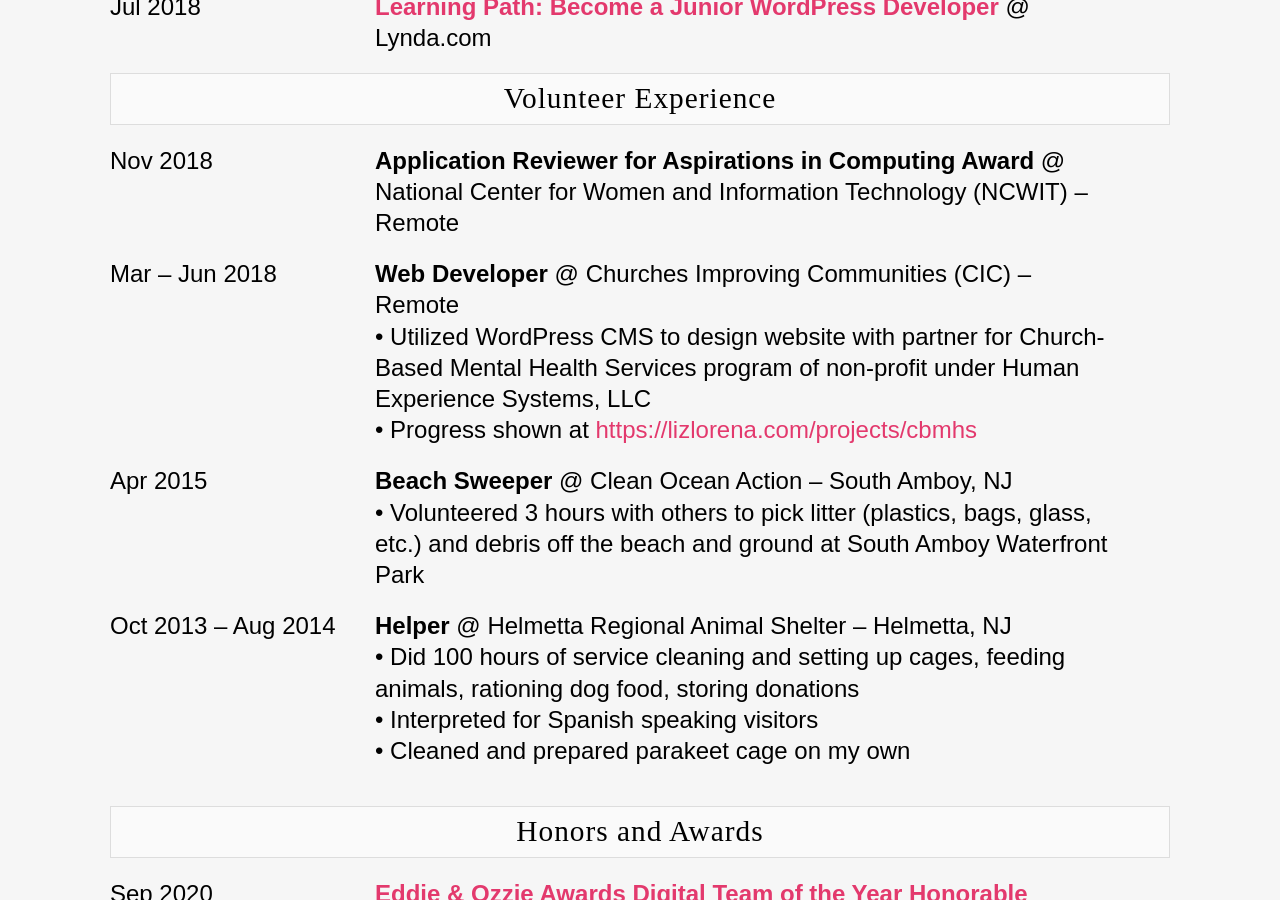
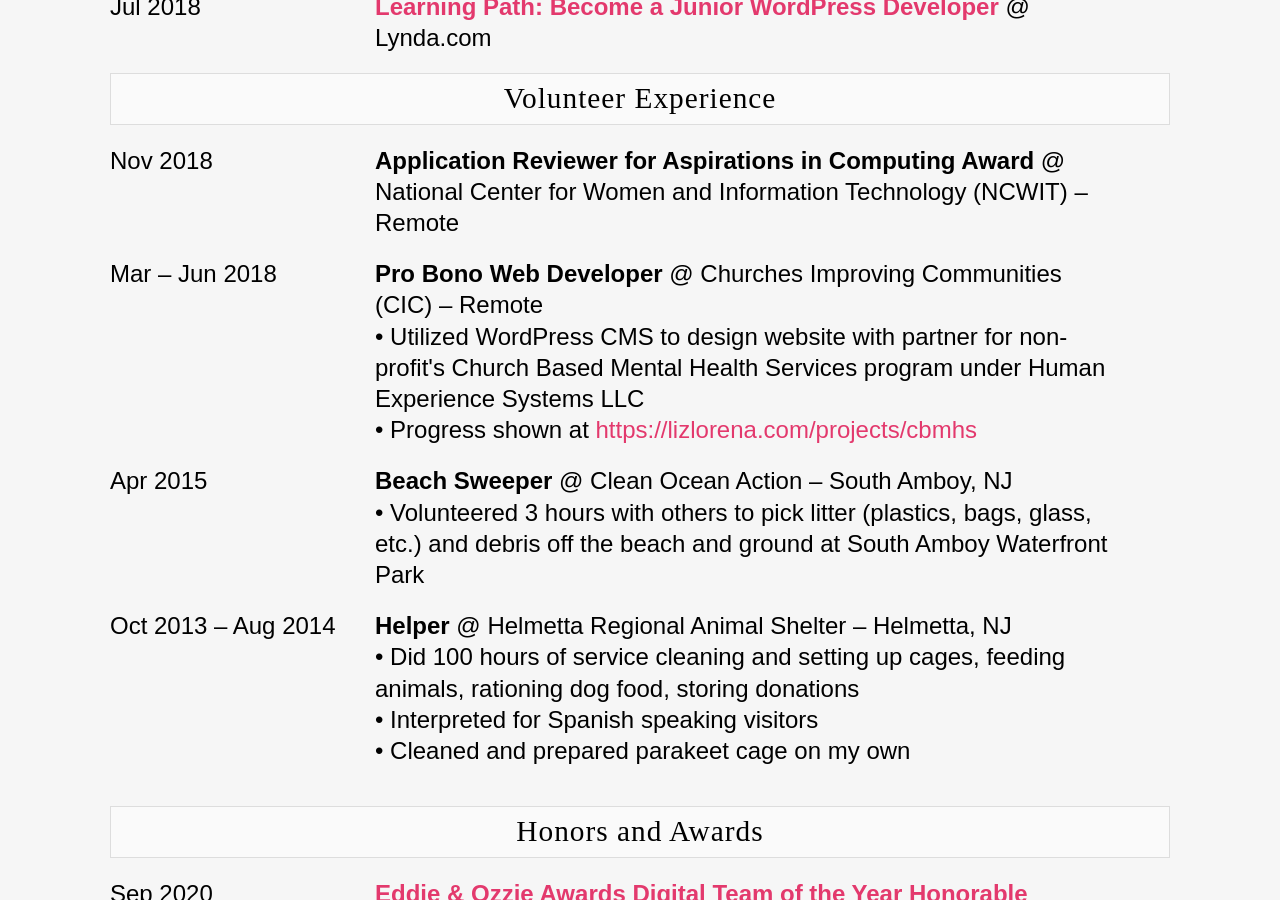
Before and after one commit to liz-lorena/2020, a Jekyll site: the page built from cv/index.html, in a window 1280 px wide and 900 px high, scrolled down 3119 px. Built offline with Jekyll 4.4.1, drawn with Linux system fonts in a browser that asks for light colours.

Commit message:
Update index.html

```diff
--- a/cv/index.html
+++ b/cv/index.html
@@ -175,8 +175,8 @@ title: curriculum vitae
 
 	<div class="columnOne"><p>Mar – Jun 2018</p></div>
 		<div class="columnTwo"><p>
-			<strong>Web Developer</strong> @ Churches Improving Communities (CIC) – Remote<br>
-			• Utilized WordPress CMS to design website with partner for Church-Based Mental Health Services program of non-profit under Human Experience Systems, LLC<br>
+			<strong>Pro Bono Web Developer</strong> @ Churches Improving Communities (CIC) – Remote<br>
+			• Utilized WordPress CMS to design website with partner for non-profit's Church Based Mental Health Services program under Human Experience Systems LLC<br>
 			• Progress shown at <a href="https://lizlorena.com/projects/cbmhs" target="_blank" rel="nofollow">https://lizlorena.com/projects/cbmhs</a>
 		</p></div>
 
```
